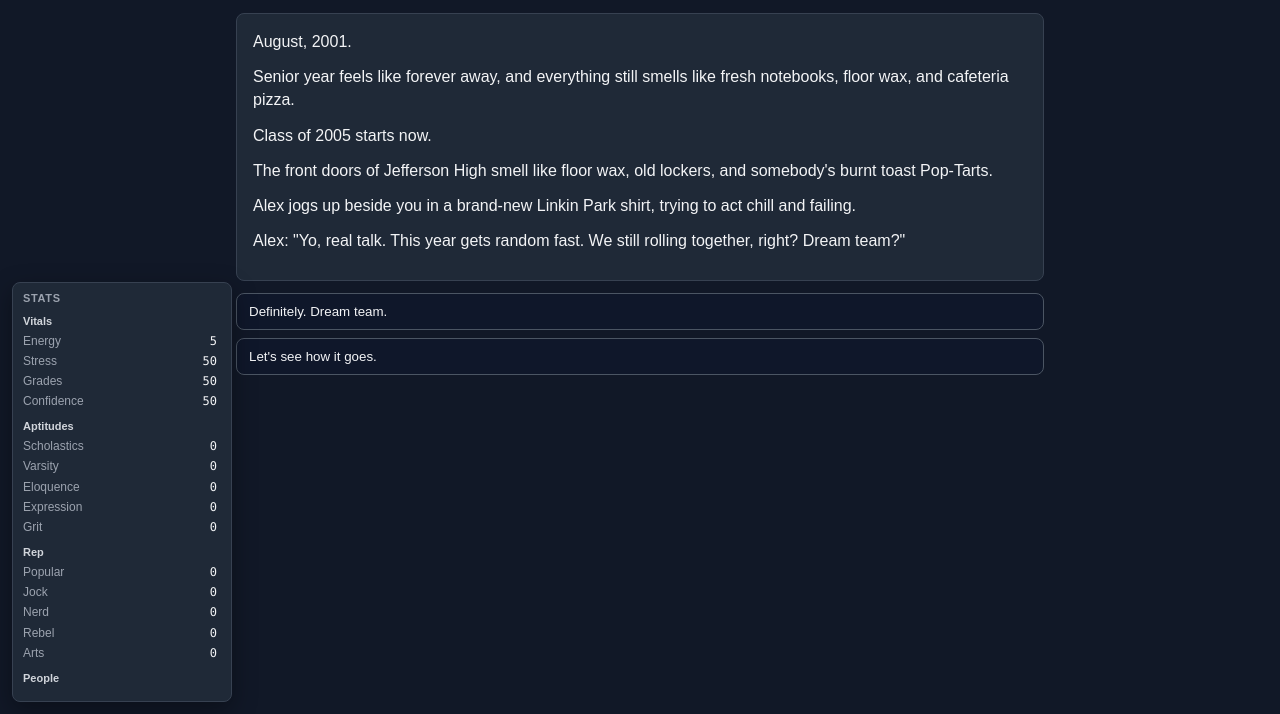
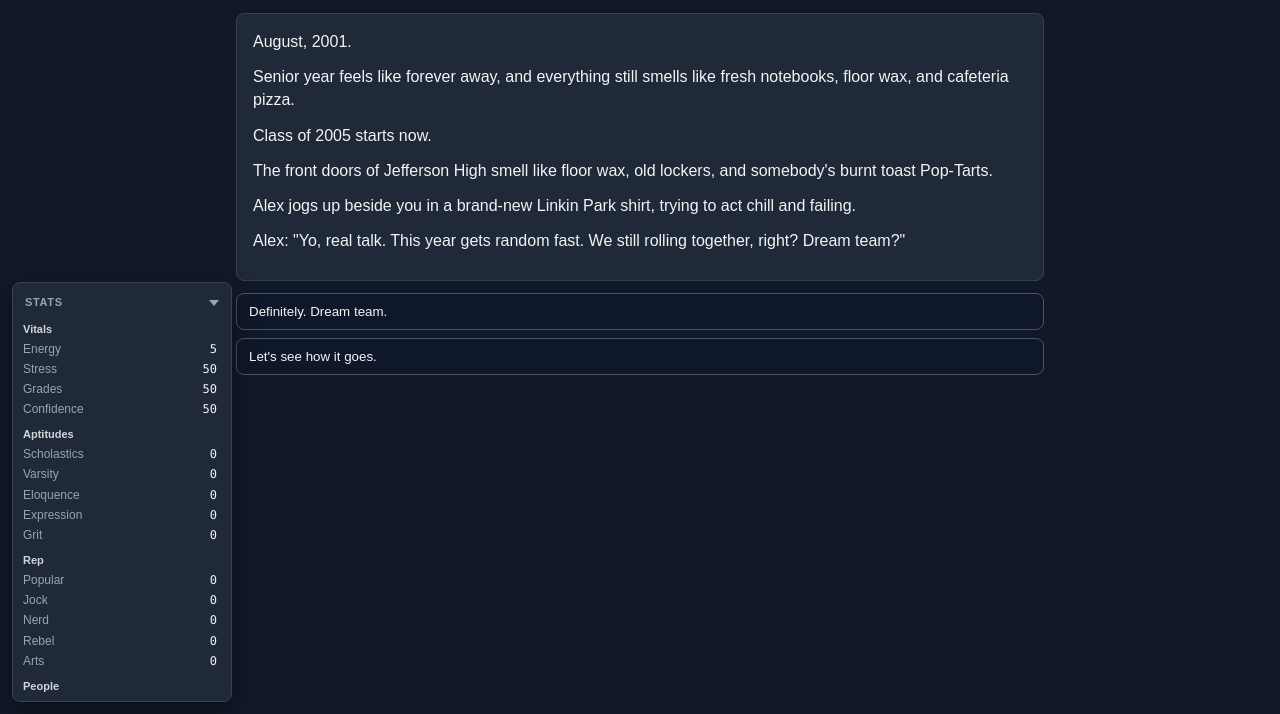
Before and after one commit to jdell64/fluffy-parakeet, a website: page site/index.html in a window 1280 px wide. Shown: the part 86-800 px from the top of the page. Drawn offline with Linux system fonts and the light colour scheme.

Commit message:
collapsable

```diff
--- a/site/app.js
+++ b/site/app.js
@@ -4,6 +4,9 @@
   const choicesEl = document.getElementById("choices");
   const statsHudEl = document.getElementById("stats-hud");
   const statsHudContentEl = document.getElementById("stats-hud-content");
+  const statsHudToggleEl = document.getElementById("stats-hud-toggle");
+
+  const STATS_HUD_COLLAPSED_KEY = "classof05_statsHudCollapsed";
 
   const STAT_GROUPS = [
     {
@@ -110,6 +113,41 @@
     if (statsHudEl) {
       statsHudEl.hidden = false;
     }
+    initStatsHudCollapse();
+  }
+
+  function setStatsHudCollapsed(collapsed) {
+    if (!statsHudEl || !statsHudToggleEl) return;
+    statsHudEl.classList.toggle("stats-hud--collapsed", collapsed);
+    statsHudToggleEl.setAttribute("aria-expanded", collapsed ? "false" : "true");
+    statsHudToggleEl.setAttribute(
+      "aria-label",
+      collapsed ? "Expand stats panel" : "Collapse stats panel",
+    );
+    try {
+      if (collapsed) {
+        sessionStorage.setItem(STATS_HUD_COLLAPSED_KEY, "1");
+      } else {
+        sessionStorage.removeItem(STATS_HUD_COLLAPSED_KEY);
+      }
+    } catch {
+      /* ignore quota / private mode */
+    }
+  }
+
+  function initStatsHudCollapse() {
+    if (!statsHudEl || !statsHudToggleEl) return;
+    let startCollapsed = false;
+    try {
+      startCollapsed = sessionStorage.getItem(STATS_HUD_COLLAPSED_KEY) === "1";
+    } catch {
+      startCollapsed = false;
+    }
+    setStatsHudCollapsed(startCollapsed);
+    statsHudToggleEl.addEventListener("click", () => {
+      const next = !statsHudEl.classList.contains("stats-hud--collapsed");
+      setStatsHudCollapsed(next);
+    });
   }
 
   function updateStatsHud(story) {
--- a/site/index.html
+++ b/site/index.html
@@ -22,7 +22,18 @@
       aria-label="Character stats"
       hidden
     >
-      <h2 class="stats-hud__title">Stats</h2>
+      <div class="stats-hud__header">
+        <button
+          type="button"
+          id="stats-hud-toggle"
+          class="stats-hud__toggle"
+          aria-expanded="true"
+          aria-controls="stats-hud-content"
+        >
+          <span class="stats-hud__title">Stats</span>
+          <span class="stats-hud__caret" aria-hidden="true"></span>
+        </button>
+      </div>
       <div id="stats-hud-content" class="stats-hud__content"></div>
     </aside>
 
--- a/site/styles.css
+++ b/site/styles.css
@@ -83,13 +83,68 @@ button:disabled {
   word-wrap: break-word;
 }
 
+.stats-hud--collapsed {
+  max-height: none;
+}
+
+.stats-hud__header {
+  flex-shrink: 0;
+  margin: 0 0 8px 0;
+}
+
+.stats-hud--collapsed .stats-hud__header {
+  margin-bottom: 0;
+}
+
+.stats-hud__toggle {
+  display: flex;
+  align-items: center;
+  justify-content: space-between;
+  gap: 8px;
+  width: 100%;
+  margin: 0;
+  padding: 4px 2px;
+  border: none;
+  border-radius: 6px;
+  background: transparent;
+  color: inherit;
+  font: inherit;
+  cursor: pointer;
+  text-align: left;
+}
+
+.stats-hud__toggle:hover {
+  background: rgba(255, 255, 255, 0.06);
+}
+
+.stats-hud__toggle:focus-visible {
+  outline: 2px solid #60a5fa;
+  outline-offset: 2px;
+}
+
 .stats-hud__title {
-  margin: 0 0 8px 0;
+  margin: 0;
   font-size: 11px;
   font-weight: 700;
   letter-spacing: 0.06em;
   text-transform: uppercase;
   color: #9ca3af;
+}
+
+.stats-hud__caret {
+  display: block;
+  width: 0;
+  height: 0;
+  border-left: 5px solid transparent;
+  border-right: 5px solid transparent;
+  border-top: 6px solid #9ca3af;
+  flex-shrink: 0;
+  transition: transform 0.15s ease;
+  transform-origin: 50% 40%;
+}
+
+.stats-hud--collapsed .stats-hud__caret {
+  transform: rotate(-90deg);
 }
 
 .stats-hud__content {
@@ -98,6 +153,10 @@ button:disabled {
   padding-right: 4px;
   flex: 1;
   min-height: 0;
+}
+
+.stats-hud--collapsed .stats-hud__content {
+  display: none;
 }
 
 .stats-hud__section {
```
